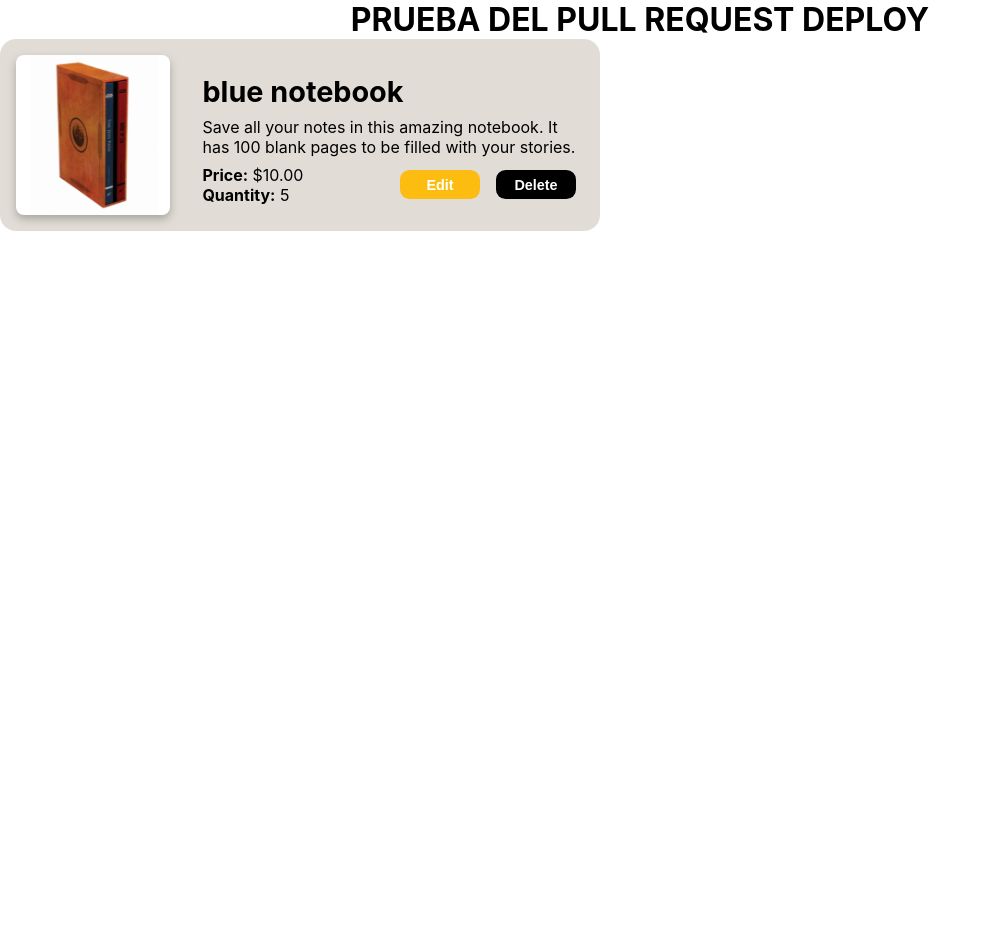
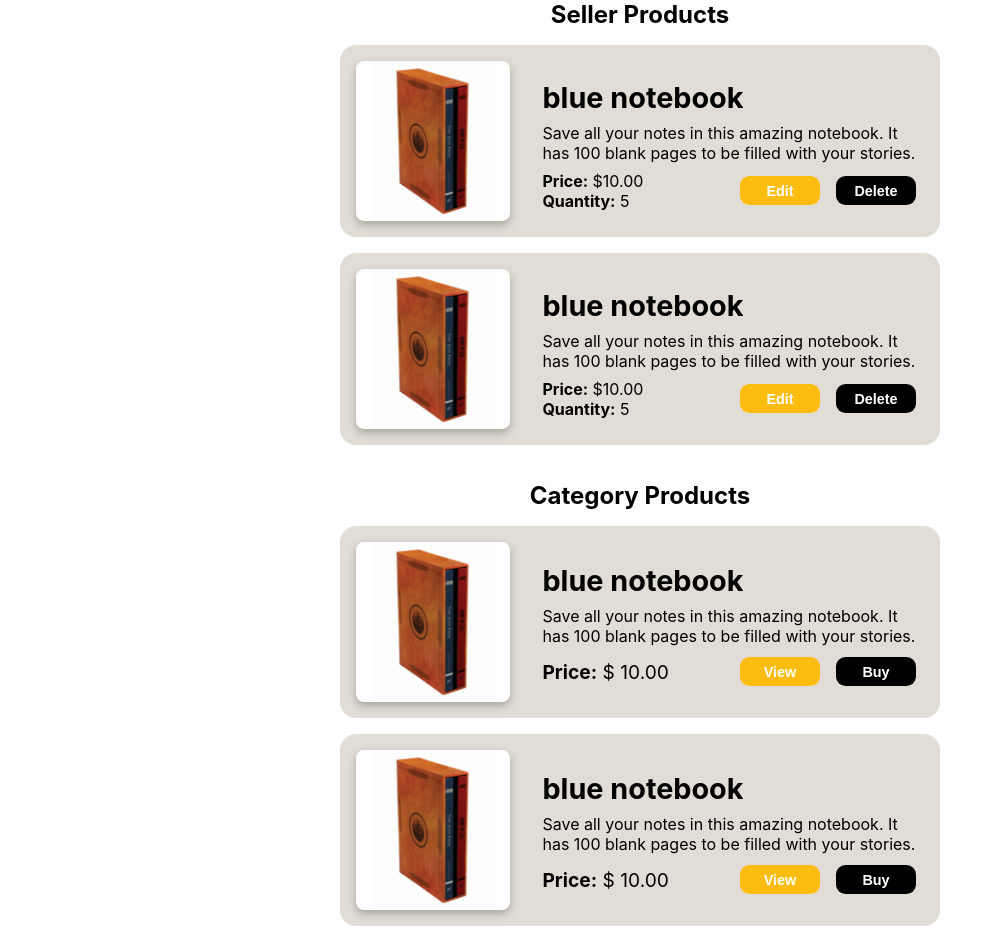
Before and after one commit to davidgdev/the-market-place, a React (Create React App) app: page / in a window 1280 px wide. Shown: the whole page, without its empty margins (0-1003 px from the left). Before the commit the page ends 800 px from the top, so only its background shows below. Built offline with nearby package versions, Linux system fonts and the light colour scheme.

Commit message:
Adds Category and Seller Product Lists

```diff
--- a/src/App.js
+++ b/src/App.js
@@ -1,7 +1,8 @@
 import logo from './logo.svg';
 import './sass/App.scss';
 
-import HorizontalCard from './components/HorizontalCard.jsx';
+import SellerProductList from './components/SellerProductList.jsx';
+import CategoryProductList from './components/CategoryProductList.jsx';
 
 function App() {
   return (
@@ -20,9 +21,13 @@ function App() {
           Learn React
         </a>
       </header> */}
-      <h1>PRUEBA DEL PULL REQUEST DEPLOY</h1>
-      <HorizontalCard title="blue notebook" description="Save all your notes in this amazing notebook.
-                It has 100 blank pages to be filled with your stories." price="10.00" quantity="5"/>
+      <h2>Seller Products</h2>
+      <SellerProductList products="" btn_text_1="Edit" btn_text_2="Delete"/>
+
+      <br/>
+
+      <h2>Category Products</h2>
+      <CategoryProductList products="" btn_text_1="View" btn_text_2="Buy"/>
     </div>
   );
 }
--- /dev/null
+++ b/src/components/CategoryProductList.jsx
@@ -0,0 +1,21 @@
+import React from 'react';
+import '../sass/components/_ProductList.scss';
+
+import ProductListCard from './ProductListCard';
+
+function CategoryProductList ({products, btn_text_1, btn_text_2}) {
+    return (
+     <section className="sellerList">
+        <ProductListCard title="blue notebook" description="Save all your notes in this amazing notebook.
+            It has 100 blank pages to be filled with your stories." price="10.00" quantity="5"
+            btn_text_1={btn_text_1} btn_text_2={btn_text_2} seller="hcard__details--hidden" category="hcard__details"
+        />
+        <ProductListCard title="blue notebook" description="Save all your notes in this amazing notebook.
+            It has 100 blank pages to be filled with your stories." price="10.00" quantity="5"
+            btn_text_1={btn_text_1} btn_text_2={btn_text_2} seller="hcard__details--hidden" category="hcard__details"
+        />
+     </section>
+    )
+};
+
+export default CategoryProductList;
--- a/src/components/HorizontalCard.jsx
+++ b/src/components/ProductListCard.jsx
@@ -1,10 +1,10 @@
 import React from 'react';
-import '../sass/components/_HorizontalCard.scss';
+import '../sass/components/_ProductListCard.scss';
 import image from '../assets/dummy.png';
 
 import ProductButton from './ProductButton';
 
-function HorizontalCard ({title, description, price, quantity}) {
+function ProductListCard ({title, description, price, quantity, btn_text_1, btn_text_2, seller, category}) {
     return (
      <article className="hcard">
          <img className="hcard__image" src={image} alt={title} />
@@ -12,21 +12,21 @@ function HorizontalCard ({title, description, price, quantity}) {
             <p className="hcard__title">{title}</p>
             <p className="hcard__description">{description}</p>
             <div className="hcard__info-bottom">
-                <div className="hcard__details">
+                <div className={seller}>
                     <p><span className="hcard__property">Price:</span> ${price}</p>
                     <p><span className="hcard__property">Quantity:</span> {quantity}</p>
                 </div>
+                <div className={category}>
+                    <p className="hcard__price"><span className="hcard__property">Price:</span> $ {price}</p>
+                </div>
                 <div className="hcard__buttons">
-                    <ProductButton text="Edit" style="btn btn-primary"/>
-                    <ProductButton text="Delete" style="btn btn-secondary"/>
+                    <ProductButton text={btn_text_1} style="btn btn-primary"/>
+                    <ProductButton text={btn_text_2} style="btn btn-secondary"/>
                 </div>
             </div>
-
-
          </div>
-
      </article>
     )
 };
 
-export default HorizontalCard;
+export default ProductListCard;
--- /dev/null
+++ b/src/components/SellerProductList.jsx
@@ -0,0 +1,21 @@
+import React from 'react';
+import '../sass/components/_ProductList.scss';
+
+import ProductListCard from './ProductListCard';
+
+function SellerProductList ({products, btn_text_1, btn_text_2}) {
+    return (
+     <section className="sellerList">
+        <ProductListCard title="blue notebook" description="Save all your notes in this amazing notebook.
+            It has 100 blank pages to be filled with your stories." price="10.00" quantity="5"
+            btn_text_1={btn_text_1} btn_text_2={btn_text_2} category="hcard__details--hidden" seller="hcard__details"
+        />
+        <ProductListCard title="blue notebook" description="Save all your notes in this amazing notebook.
+            It has 100 blank pages to be filled with your stories." price="10.00" quantity="5"
+            btn_text_1={btn_text_1} btn_text_2={btn_text_2} category="hcard__details--hidden" seller="hcard__details"
+        />
+     </section>
+    )
+};
+
+export default SellerProductList;
--- a/src/css/App.css
+++ b/src/css/App.css
@@ -2,6 +2,26 @@
   margin: 0;
   padding: 0;
   box-sizing: border-box;
+}
+
+.btn {
+  color: white;
+  font-size: 0.9rem;
+  font-weight: bold;
+  border: none;
+  border-radius: 0.6rem;
+  padding: 0.4rem 1.1rem;
+  margin: 0.2rem 0.5rem;
+  min-width: 5rem;
+}
+.btn:focus {
+  border: 2px solid rgba(181, 170, 153, 0.4);
+}
+.btn-primary {
+  background-color: #FDBD10;
+}
+.btn-secondary {
+  background-color: #000000;
 }
 
 .hcard {
@@ -11,6 +31,7 @@
   border-radius: 1rem;
   min-width: 320px;
   max-width: 600px;
+  margin: 1rem auto;
 }
 .hcard__image {
   margin: 1rem;
@@ -38,8 +59,14 @@
 .hcard__property {
   font-weight: bold;
 }
+.hcard__price {
+  font-size: 1.2rem;
+}
 .hcard__details {
   width: 50%;
+}
+.hcard__details--hidden {
+  display: none;
 }
 .hcard__buttons {
   display: flex;
@@ -56,26 +83,6 @@
     text-align: center;
   }
 }
-.btn {
-  color: white;
-  font-size: 0.9rem;
-  font-weight: bold;
-  border: none;
-  border-radius: 0.6rem;
-  padding: 0.4rem 1.1rem;
-  margin: 0.2rem 0.5rem;
-  min-width: 5rem;
-}
-.btn:focus {
-  border: 2px solid rgba(181, 170, 153, 0.4);
-}
-.btn-primary {
-  background-color: #FDBD10;
-}
-.btn-secondary {
-  background-color: #000000;
-}
-
 .App {
   text-align: center;
 }
--- a/src/sass/App.scss
+++ b/src/sass/App.scss
@@ -7,8 +7,9 @@
 @import "core/_typography";
 
 // Components
-@import "components/_HorizontalCard";
 @import "components/_ProductButton";
+@import "components/_ProductListCard";
+@import "components/_ProductList";
 
 // Layout
 
--- a/src/sass/components/_HorizontalCard.scss
+++ b/src/sass/components/_ProductListCard.scss
@@ -7,6 +7,7 @@
     border-radius: 1rem;
     min-width: 320px;
     max-width: 600px;
+    margin: 1rem auto;
 
     &__image {
         margin: 1rem;
@@ -40,8 +41,16 @@
         font-weight: bold;
     }
 
+    &__price {
+        font-size: 1.2rem;
+    }
+
     &__details {
         width: 50%;
+
+        &--hidden {
+            display: none;
+        }
     }
 
     &__buttons {
```
Also changed, not shown: src/sass/components/_ProductList.scss (added).
